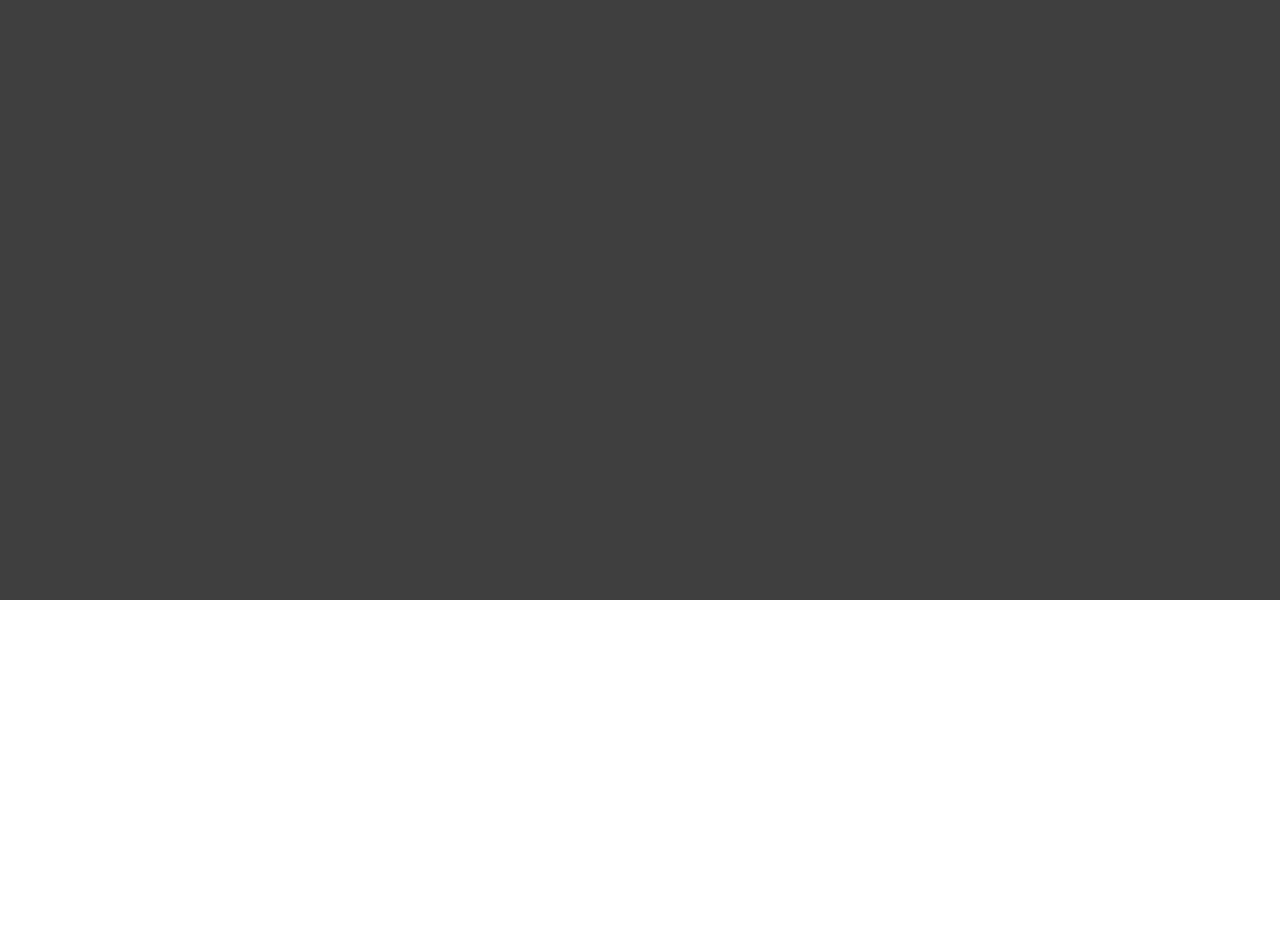
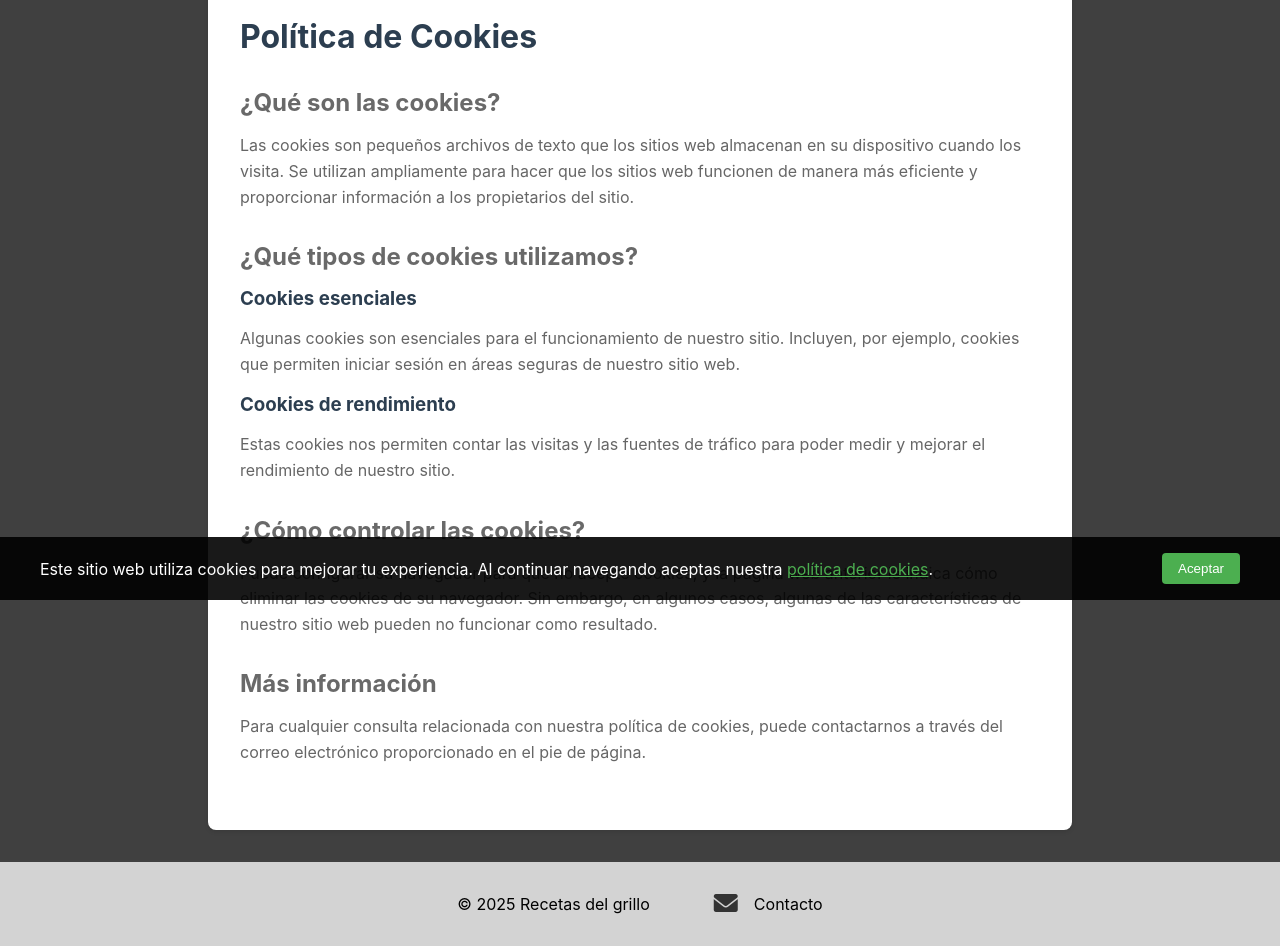
Before and after one commit to tervingo/rct_front, a React (Create React App) app: page /cookies in a window 1280 px wide. Shown: the part 200-1146 px from the top of the page. Before the commit the page ends 800 px from the top, so only its background shows below. Built offline with nearby package versions, Linux system fonts and the light colour scheme.

Commit message:
Footer, contacto y cookies

```diff
--- a/public/index.html
+++ b/public/index.html
@@ -25,7 +25,7 @@
       work correctly both with client-side routing and a non-root public URL.
       Learn how to configure a non-root public URL by running `npm run build`.
     -->
-    <title>Recetarium</title>
+    <title>Recetas del grillo</title>
   </head>
   <body>
     <noscript>You need to enable JavaScript to run this app.</noscript>
--- a/src/App.css
+++ b/src/App.css
@@ -974,3 +974,111 @@ button.nav-link {
 .available-tag-btn:hover {
   opacity: 1;
 }
+
+.footer-content {
+  display: flex;
+  flex-direction: row;
+  justify-content: center;
+  align-items: center;
+  gap: 1rem;
+}
+
+.footer-content-item {
+  font-size: 1rem;
+  margin-right: 3rem;
+}
+
+.footer {
+  background-color: lightgray;
+  padding: 1rem;
+  text-align: center;
+  margin-top: auto;
+}
+
+.mail-link {
+  color: #333;
+  font-size: 1.5rem;
+  transition: color 0.3s ease;
+}
+
+.mail-link:hover {
+  color: var(--primary-color);
+}
+
+/* Estilos para el banner de cookies */
+.cookie-banner {
+  position: fixed;
+  bottom: 0;
+  left: 0;
+  right: 0;
+  background-color: rgba(0, 0, 0, 0.9);
+  color: white;
+  z-index: 1000;
+  padding: 1rem;
+}
+
+.cookie-content {
+  max-width: 1200px;
+  margin: 0 auto;
+  display: flex;
+  justify-content: space-between;
+  align-items: center;
+  gap: 1rem;
+}
+
+.cookie-content p {
+  margin: 0;
+}
+
+.cookie-content a {
+  color: #4CAF50;
+  text-decoration: underline;
+}
+
+.cookie-accept-btn {
+  background-color: #4CAF50;
+  color: white;
+  border: none;
+  padding: 0.5rem 1rem;
+  border-radius: 4px;
+  cursor: pointer;
+  white-space: nowrap;
+}
+
+.cookie-accept-btn:hover {
+  background-color: #45a049;
+}
+
+/* Estilos para la página de política de cookies */
+.cookie-policy {
+  max-width: 800px;
+  margin: 2rem auto;
+  padding: 2rem;
+  background-color: white;
+  border-radius: 8px;
+  box-shadow: 0 2px 4px rgba(0,0,0,0.1);
+}
+
+.cookie-policy h1 {
+  color: var(--primary-color);
+  margin-bottom: 2rem;
+}
+
+.cookie-policy section {
+  margin-bottom: 2rem;
+}
+
+.cookie-policy h2 {
+  color: var(--secondary-color);
+  margin-bottom: 1rem;
+}
+
+.cookie-policy h3 {
+  color: var(--text-color);
+  margin: 1rem 0;
+}
+
+.cookie-policy p {
+  line-height: 1.6;
+  color: #666;
+}
--- a/src/App.js
+++ b/src/App.js
@@ -11,6 +11,9 @@ import { AuthProvider } from './contexts/AuthContext';
 import Navbar from './components/Navbar';
 import PrivateRoute from './components/PrivateRoute';
 import UserAdmin from './components/UserAdmin';
+import Footer from './components/Footer';
+import CookieBanner from './components/CookieBanner';
+import CookiePolicy from './components/CookiePolicy';
 
 function App() {
   return (
@@ -47,9 +50,12 @@ function App() {
                   </PrivateRoute>
                 }
               />
+              <Route path="/cookies" element={<CookiePolicy />} />
             </Routes>
           </main>
+          <Footer />
           <ToastContainer />
+          <CookieBanner />
         </div>
       </AuthProvider>
     </Router>
--- /dev/null
+++ b/src/components/CookieBanner.js
@@ -0,0 +1,37 @@
+import React, { useState, useEffect } from 'react';
+import { Link } from 'react-router-dom';
+
+const CookieBanner = () => {
+  const [isVisible, setIsVisible] = useState(false);
+
+  useEffect(() => {
+    const cookiesAccepted = localStorage.getItem('cookiesAccepted');
+    if (!cookiesAccepted) {
+      setIsVisible(true);
+    }
+  }, []);
+
+  const handleAccept = () => {
+    localStorage.setItem('cookiesAccepted', 'true');
+    setIsVisible(false);
+  };
+
+  if (!isVisible) return null;
+
+  return (
+    <div className="cookie-banner">
+      <div className="cookie-content">
+        <p>
+          Este sitio web utiliza cookies para mejorar tu experiencia.
+          Al continuar navegando aceptas nuestra{' '}
+          <Link to="/cookies">política de cookies</Link>.
+        </p>
+        <button onClick={handleAccept} className="cookie-accept-btn">
+          Aceptar
+        </button>
+      </div>
+    </div>
+  );
+};
+
+export default CookieBanner;
--- /dev/null
+++ b/src/components/CookiePolicy.js
@@ -0,0 +1,52 @@
+import React from 'react';
+
+const CookiePolicy = () => {
+  return (
+    <div className="cookie-policy">
+      <h1>Política de Cookies</h1>
+
+      <section>
+        <h2>¿Qué son las cookies?</h2>
+        <p>
+          Las cookies son pequeños archivos de texto que los sitios web almacenan en su
+          dispositivo cuando los visita. Se utilizan ampliamente para hacer que los sitios web
+          funcionen de manera más eficiente y proporcionar información a los propietarios del sitio.
+        </p>
+      </section>
+
+      <section>
+        <h2>¿Qué tipos de cookies utilizamos?</h2>
+        <h3>Cookies esenciales</h3>
+        <p>
+          Algunas cookies son esenciales para el funcionamiento de nuestro sitio. Incluyen,
+          por ejemplo, cookies que permiten iniciar sesión en áreas seguras de nuestro sitio web.
+        </p>
+
+        <h3>Cookies de rendimiento</h3>
+        <p>
+          Estas cookies nos permiten contar las visitas y las fuentes de tráfico para poder
+          medir y mejorar el rendimiento de nuestro sitio.
+        </p>
+      </section>
+
+      <section>
+        <h2>¿Cómo controlar las cookies?</h2>
+        <p>
+          Puede configurar su navegador para que no acepte cookies, y la página web anterior
+          le indica cómo eliminar las cookies de su navegador. Sin embargo, en algunos casos,
+          algunas de las características de nuestro sitio web pueden no funcionar como resultado.
+        </p>
+      </section>
+
+      <section>
+        <h2>Más información</h2>
+        <p>
+          Para cualquier consulta relacionada con nuestra política de cookies, puede contactarnos
+          a través del correo electrónico proporcionado en el pie de página.
+        </p>
+      </section>
+    </div>
+  );
+};
+
+export default CookiePolicy;
--- /dev/null
+++ b/src/components/Footer.js
@@ -0,0 +1,23 @@
+import React from 'react';
+
+const Footer = () => {
+    return (
+      <footer className="footer">
+        <div className="footer-content">
+            <div className="footer-content-item">
+            © 2025 Recetas del grillo
+            </div>
+          <a
+            href="mailto:j4alonso@gmail.com"
+            className="mail-link"
+            title="Enviar correo"
+        >
+          <i className="fas fa-envelope"></i>
+        </a>
+        <p>Contacto</p>
+        </div>
+      </footer>
+    );
+  };
+
+export default Footer;
```
